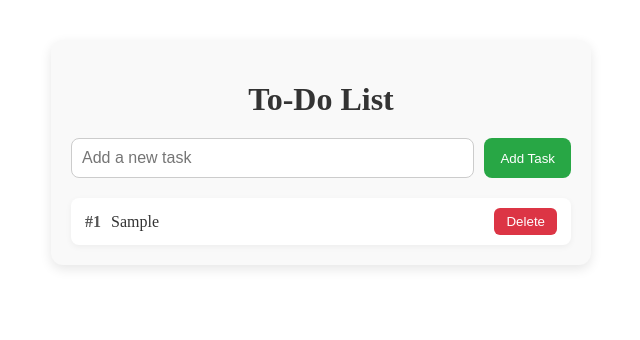
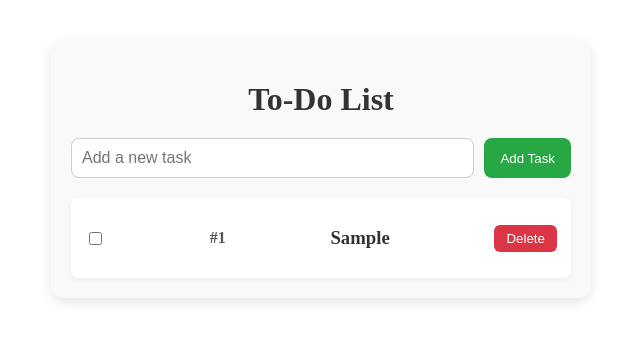
Before and after one commit to Ehsansobhni/to-do-list-angular, an Angular app: page / in a window 1280 px wide. Both pictures are taken after typing "Sample" into the empty fields and a click on the button "Add Task". Shown: the top 340 px of the page, without its empty margins (319-959 px from the left). Built offline with nearby package versions, Linux system fonts and the light colour scheme.

Commit message:
add task completed

```diff
--- a/src/app/app.css
+++ b/src/app/app.css
@@ -26,7 +26,6 @@
   padding: 10px;
   border-radius: 8px;
   border: 1px solid #ccc;
-  outline: none;
   font-size: 1rem;
 }
 
@@ -52,12 +51,13 @@
 
 .task-item {
   display: flex;
-  justify-content: space-between;
   align-items: center;
+  gap: 10px;
   background: white;
   padding: 10px 14px;
   border-radius: 8px;
   box-shadow: 0 2px 6px rgba(0, 0, 0, 0.05);
+  justify-content: space-between;
 }
 
 .task-id {
@@ -66,12 +66,14 @@
 }
 
 .task-name {
-  flex: 1;
-  margin-left: 10px;
   color: #333;
 }
 
-/* Delete button */
+.task-name.completed {
+  text-decoration: line-through;
+  color: #888;
+}
+
 .btn-delete {
   background: #dc3545;
   color: white;
@@ -83,5 +85,5 @@
 }
 
 .btn-delete:hover {
-  background: #c82333;
+  background: #e87580;
 }
--- a/src/app/app.html
+++ b/src/app/app.html
@@ -14,22 +14,15 @@
   <div class="task-list">
     @for (task of taskList; track task.id) {
       <div class="task-item">
+        <input type="checkbox" [(ngModel)]="task.completed" />
+
         <span class="task-id">#{{ task.id }}</span>
-        <span class="task-name">{{ task.name }}</span>
+        <h3 class="task-name" [class.completed]="task.completed">
+          {{ task.name }}
+        </h3>
+
         <button class="btn-delete" (click)="deleteTask(task.id)">Delete</button>
       </div>
     }
   </div>
 </div>
-
-<!--
-
-<div>
-    <input
-      type="checkbox"
-      [(ngModel)]="task.completed"
-      (change)="toggleTask(task.id)"
-    />
-    <span [class.completed]="task.completed">{{ task.name }}</span>
-    <button (click)="deleteTask(task.id)">Delete</button>
-  </div> -->
--- a/src/app/app.ts
+++ b/src/app/app.ts
@@ -3,29 +3,30 @@ import { FormsModule } from "@angular/forms";
 
 @Component({
   selector: "app-root",
+  standalone: true,
   imports: [FormsModule],
   templateUrl: "./app.html",
   styleUrl: "./app.css",
 })
 export class App {
-  protected readonly title = signal("to-do-list-angular");
-  task = "";
-  taskList: { id: number; name: string }[] = [];
+  protected readonly title = signal("To-Do List");
+  task: string = "";
+  taskList: { id: number; name: string; completed: boolean }[] = [];
 
   addTask() {
-    let newId = 1;
-    if (this.taskList.length > 0) {
-      const lastTask = this.taskList[this.taskList.length - 1];
-      console.log(lastTask);
-      newId = lastTask.id + 1;
-    }
-    this.taskList.push({ id: newId, name: this.task });
-    // this.taskList.push({ id: this.taskList.length + 1, name: this.task });
+    const trimmedTask = this.task.trim();
+    if (!trimmedTask) return;
+
+    const newId =
+      this.taskList.length > 0
+        ? this.taskList[this.taskList.length - 1].id + 1
+        : 1;
+
+    this.taskList.push({ id: newId, name: trimmedTask, completed: false });
     this.task = "";
-    // console.log(this.taskList);
   }
+
   deleteTask(id: number) {
-    this.taskList = this.taskList.filter((item) => item.id !== id);
-    console.log(this.taskList);
+    this.taskList = this.taskList.filter((task) => task.id !== id);
   }
 }
```
Also changed, not shown: 1 other file (tests, documents, lock files or other folders).
